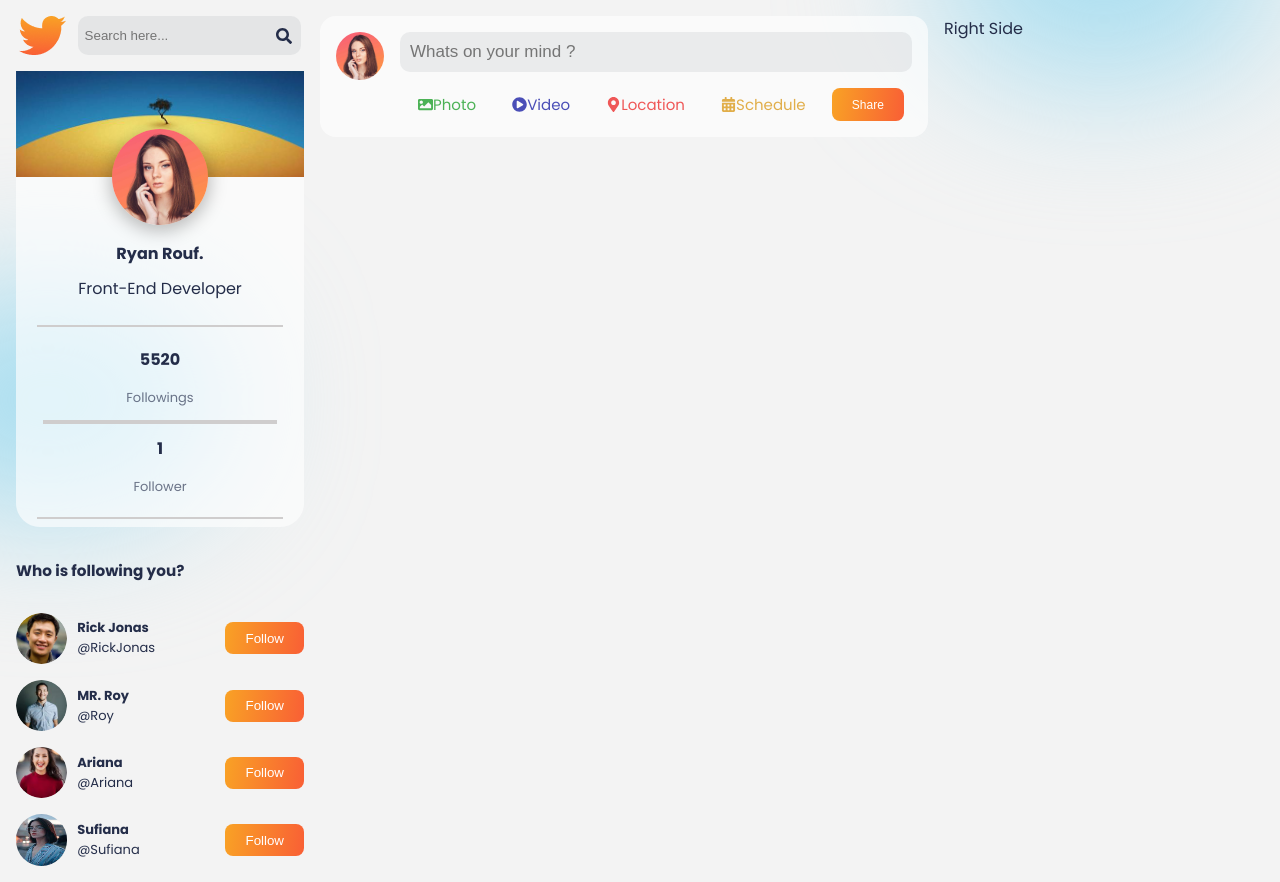
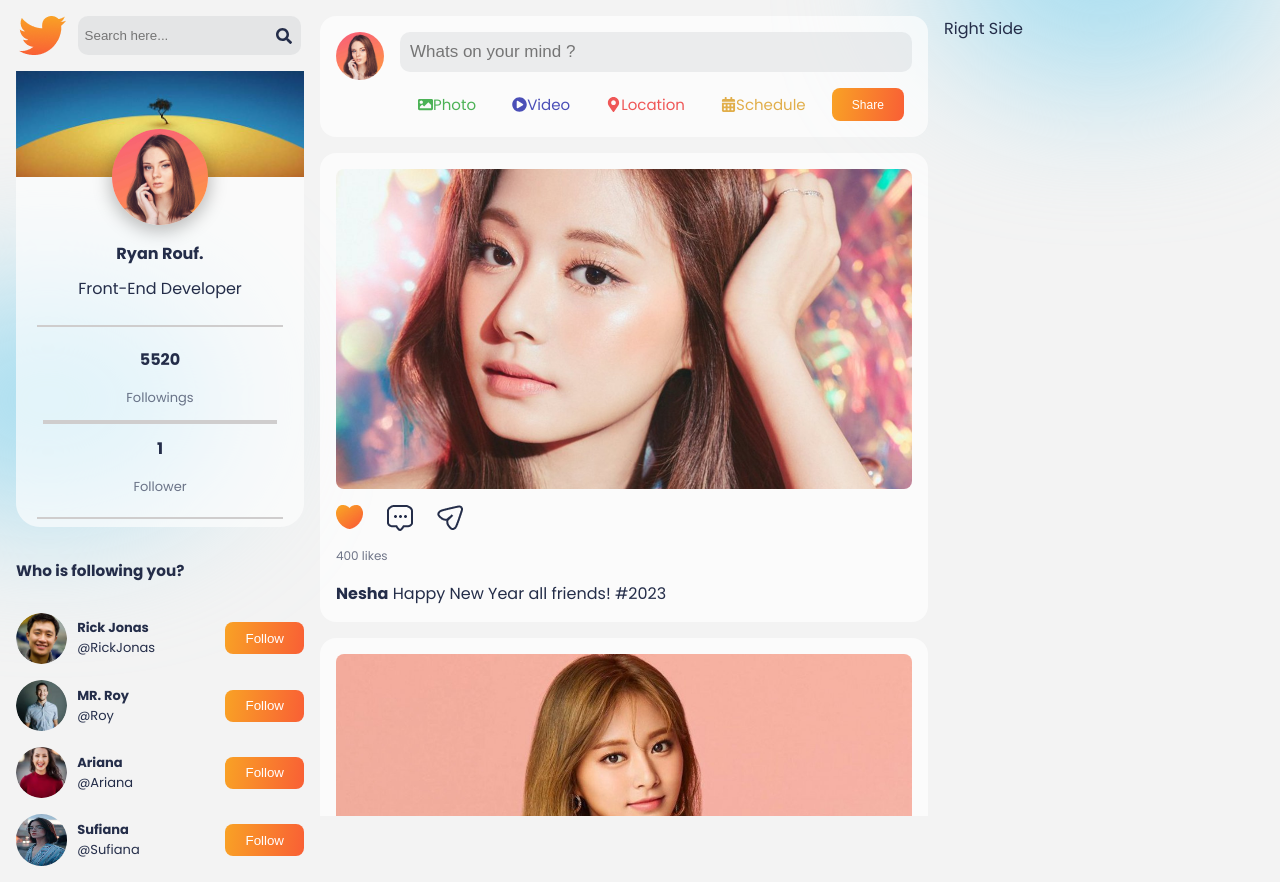
Before and after one commit to hridoyhalder1/social-media, a React (Create React App) app: page / in a window 1280 px wide. Built offline with nearby package versions, Linux system fonts and the light colour scheme.

Commit message:
postSide added

```diff
--- a/src/Data/PostsData.js
+++ b/src/Data/PostsData.js
@@ -1,29 +1,32 @@
-import postPic1 from '../img/postpic1.jpg'
-import postPic2 from '../img/postpic2.jpg'
-import postPic3 from '../img/postpic3.JPG'
+import postPic1 from '../assets/img/postpic1.jpg'
+import postPic2 from '../assets/img/postpic2.jpg'
+import postPic3 from '../assets/img/postpic3.JPG'
 
 
 export const PostsData = [
     {
+        id:1,
         img: postPic1,
-        name: 'Tzuyu',
+        name: 'Nesha',
         desc: "Happy New Year all friends! #2023",
-        likes: 2300,
+        likes: 400,
         liked: true
     },
     {
+        id:2,
         img: postPic2,
-        name: 'Maryam',
+        name: 'Lopa',
         desc: "Party time :)",
-        likes: 2300,
+        likes: 2900,
         liked: false
 
     },
     {
+        id:3,
         img:postPic3,
-        name: "Salena Gomez",
+        name: "Salena ",
         desc: "At Archery Festival",
-        likes: 800,
+        likes: 900,
         liked: false
     }
 ];
--- /dev/null
+++ b/src/components/PostSide/Post/Post.css
@@ -0,0 +1,22 @@
+.Post
+{
+    display: flex;
+    flex-direction: column;
+    padding: 1rem;
+    background-color: var(--cardColor);
+    border-radius: 1rem;
+    gap: 1rem;
+}
+
+.Post>img{
+    width: 100%;
+    max-height: 20rem;
+    object-fit: cover;
+    border-radius: 0.5rem;
+}
+
+.postReact{
+    display: flex;
+    align-items: flex-start;
+    gap: 1.5rem;
+}
--- /dev/null
+++ b/src/components/PostSide/Post/Post.js
@@ -0,0 +1,30 @@
+import React from 'react';
+import './Post.css';
+import Comment from '../../../assets/img/comment.png';
+import Heart from '../../../assets/img/like.png';
+import Share from '../../../assets/img/share.png';
+import NotLike from '../../../assets/img/notlike.png';
+
+const Post = ({ data }) => {
+    const { img, name, desc, likes, liked } = data;
+    return (
+        <div className="Post">
+            <img src={img} alt="" />
+
+            <div className="postReact">
+                <img src={liked ? Heart : NotLike} alt="" />
+                <img src={Comment} alt="" />
+                <img src={Share} alt="" />
+            </div>
+
+            <span style={{ color: "var(--gray)", fontSize: '12px' }}>{likes} likes</span>
+
+            <div className="detail">
+                <span><b>{name}</b></span>
+                <span> {desc}</span>
+            </div>
+        </div>
+    );
+};
+
+export default Post;
--- a/src/components/PostSide/PostSide/PostSide.js
+++ b/src/components/PostSide/PostSide/PostSide.js
@@ -1,4 +1,5 @@
 import React from 'react';
+import Posts from '../Posts/Posts';
 import PostShare from '../PostShare/PostShare';
 import './PostSide.css';
 
@@ -6,6 +7,7 @@
     return (
         <div className="PostSide">
             <PostShare></PostShare>
+            <Posts></Posts>
         </div>
     );
 };
--- /dev/null
+++ b/src/components/PostSide/Posts/Posts.css
@@ -0,0 +1,6 @@
+.Posts{
+    display: flex;
+    flex-direction: column;
+    gap: 1rem;
+
+}
--- /dev/null
+++ b/src/components/PostSide/Posts/Posts.js
@@ -0,0 +1,22 @@
+import React from 'react';
+import { PostsData } from '../../../Data/PostsData';
+import Post from '../Post/Post';
+import './Posts.css';
+
+const Posts = () => {
+    return (
+        <div className="Posts">
+            {
+                PostsData.map((post, id)=> {
+                    return <Post
+                     key={post.id}
+                     data={post}
+                    //  id={id}
+                     ></Post>
+                })
+            }
+        </div>
+    );
+};
+
+export default Posts;
```
